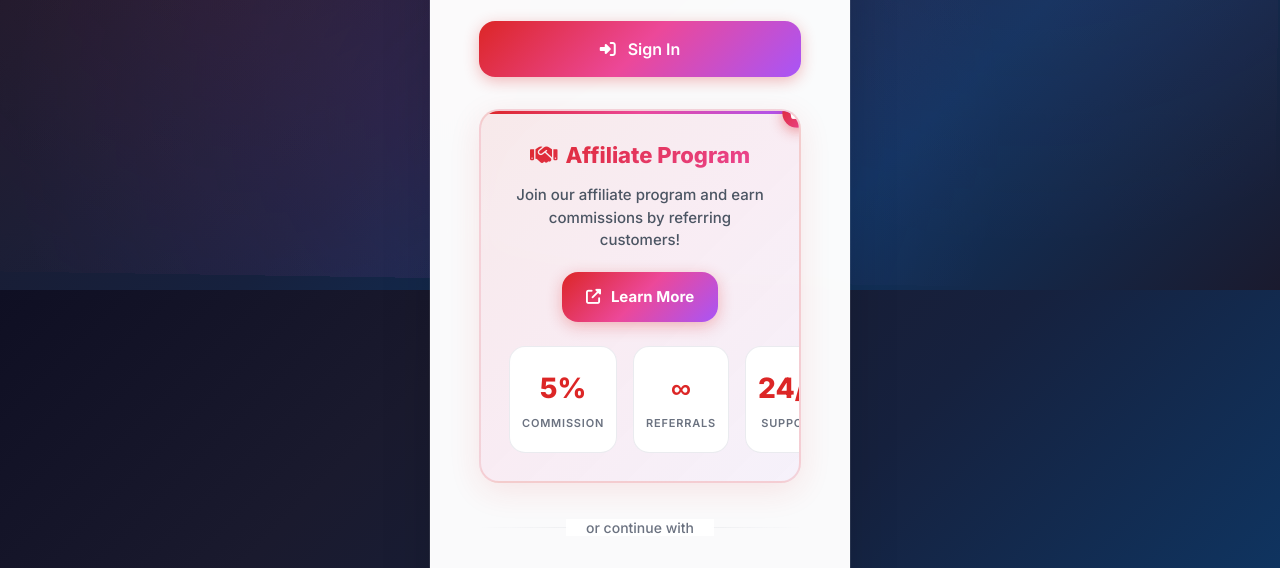
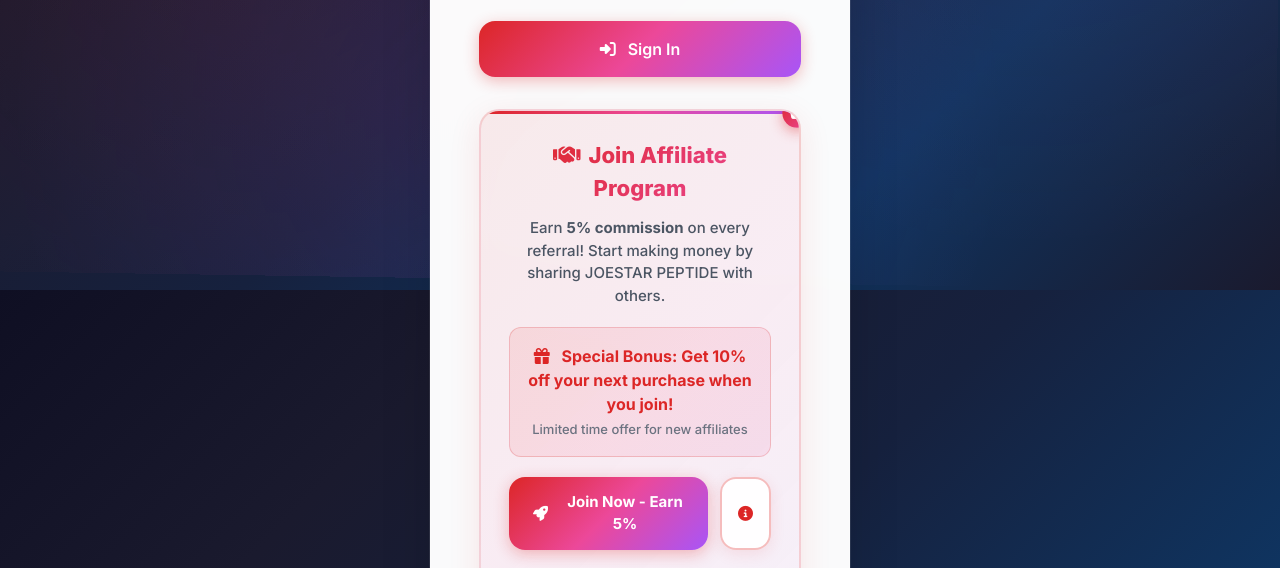
Before and after one commit to 4shbul/joestartpeptide, a website: page login.html in a window 1280 px wide. Shown: the part 510-1078 px from the top of the page. Drawn offline with nearby package versions, Linux system fonts and the light colour scheme.

Commit message:
update interfaces

```diff
--- a/login.html
+++ b/login.html
@@ -312,6 +312,30 @@
             box-shadow: 0 8px 25px rgba(220, 38, 38, 0.4);
         }
 
+        .affiliate-btn-secondary {
+            background: rgba(255, 255, 255, 0.9);
+            color: #dc2626;
+            border: 2px solid rgba(220, 38, 38, 0.3);
+            border-radius: 16px;
+            padding: 14px 16px;
+            font-weight: 700;
+            font-size: 15px;
+            cursor: pointer;
+            transition: all 0.3s cubic-bezier(0.4, 0, 0.2, 1);
+            display: inline-flex;
+            align-items: center;
+            justify-content: center;
+            backdrop-filter: blur(10px);
+            box-shadow: 0 4px 15px rgba(220, 38, 38, 0.1);
+        }
+
+        .affiliate-btn-secondary:hover {
+            background: rgba(220, 38, 38, 0.1);
+            border-color: #dc2626;
+            transform: translateY(-2px);
+            box-shadow: 0 6px 20px rgba(220, 38, 38, 0.2);
+        }
+
         .affiliate-stats {
             display: grid;
             grid-template-columns: repeat(3, 1fr);
@@ -526,12 +550,29 @@
             <div class="affiliate-badge">
                 <i class="fas fa-crown"></i>
             </div>
-            <h3><i class="fas fa-handshake mr-2"></i>Affiliate Program</h3>
-            <p>Join our affiliate program and earn commissions by referring customers!</p>
-            <button class="affiliate-btn" onclick="window.location.href='affiliate.html'">
-                <i class="fas fa-external-link-alt"></i>
-                Learn More
-            </button>
+            <h3><i class="fas fa-handshake mr-2"></i>Join Affiliate Program</h3>
+            <p class="mb-4">Earn <strong>5% commission</strong> on every referral! Start making money by sharing JOESTAR PEPTIDE with others.</p>
+
+            <div class="affiliate-highlight">
+                <div class="highlight-text">
+                    <i class="fas fa-gift mr-2"></i>
+                    Special Bonus: Get 10% off your next purchase when you join!
+                </div>
+                <div class="highlight-subtext">
+                    Limited time offer for new affiliates
+                </div>
+            </div>
+
+            <div class="flex gap-3 mb-6">
+                <button class="affiliate-btn flex-1" onclick="window.location.href='affiliate.html'">
+                    <i class="fas fa-rocket mr-2"></i>
+                    Join Now - Earn 5%
+                </button>
+                <button class="affiliate-btn-secondary" onclick="window.location.href='affiliate.html'">
+                    <i class="fas fa-info-circle"></i>
+                </button>
+            </div>
+
             <div class="affiliate-stats">
                 <div class="stat-item">
                     <div class="stat-number">5%</div>
```
